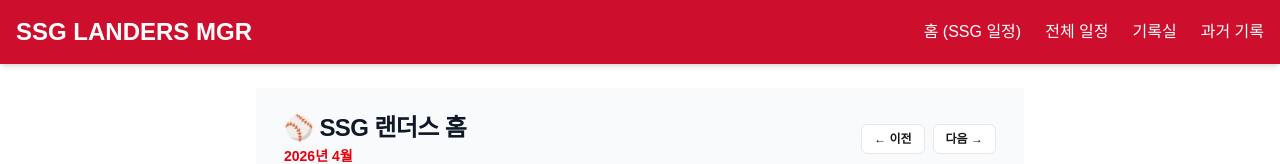
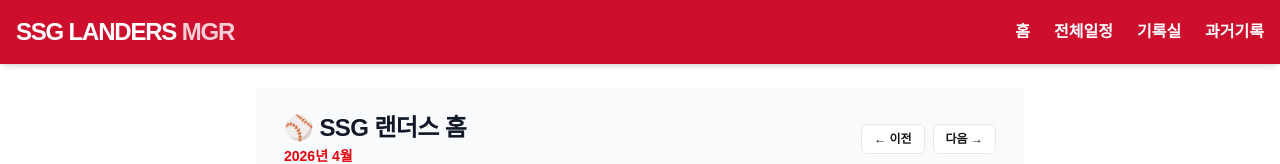
Before and after one commit to bkhun1214/ssg-landers-web, a Next.js app: page / in a window 1280 px wide. Shown: the top 164 px of the page. Built offline with nearby package versions, Linux system fonts and the light colour scheme; no server answers; the database is empty.

Commit message:
header 타이틀 변경

```diff
--- a/src/app/layout.tsx
+++ b/src/app/layout.tsx
@@ -15,20 +15,29 @@ export default function RootLayout({
   return (
     <html lang="ko">
       <body className="bg-gray-50">
-        <header className="bg-[#CE0E2D] text-white p-4 shadow-md">
-          <div className="max-w-7xl mx-auto flex justify-between items-center">
-            <h1 className="text-2xl font-bold">SSG LANDERS MGR</h1>
-            <nav>
-              <ul className="flex space-x-6">
-                <li><a href="/" className="hover:underline">홈 (SSG 일정)</a></li>
-                <li><a href="/schedule" className="hover:underline">전체 일정</a></li>
-                <li><a href="/stats" className="hover:underline">기록실</a></li>
-                <li><a href="/history" className="hover:underline">과거 기록</a></li>
+        <header className="bg-[#CE0E2D] text-white shadow-md sticky top-0 z-50">
+          <div className="max-w-7xl mx-auto px-4 py-3 sm:py-4 flex flex-col sm:flex-row justify-between items-center gap-3">
+
+            {/* 💡 제목 부분: 모바일에서 작게, 줄바꿈 방지 */}
+            <h1 className="text-lg sm:text-2xl font-black tracking-tighter whitespace-nowrap">
+              <a href="/">SSG LANDERS <span className="opacity-80">MGR</span></a>
+            </h1>
+
+            {/* 💡 네비게이션: 모바일에서 글자가 깨지지 않도록 간격 조정 및 스크롤 허용 */}
+            <nav className="w-full sm:w-auto overflow-x-auto scrollbar-hide">
+              <ul className="flex items-center justify-center sm:justify-end space-x-3 sm:space-x-6 text-[13px] sm:text-base font-bold whitespace-nowrap pb-1 sm:pb-0">
+                <li><a href="/" className="hover:text-gray-200 transition-colors">홈</a></li>
+                <li><a href="/schedule" className="hover:text-gray-200 transition-colors">전체일정</a></li>
+                <li><a href="/stats" className="hover:text-gray-200 transition-colors">기록실</a></li>
+                <li><a href="/history" className="hover:text-gray-200 transition-colors">과거기록</a></li>
               </ul>
             </nav>
+
           </div>
         </header>
-        <main className="max-w-7xl mx-auto p-6">
+
+        {/* 메인 컨텐츠 영역도 모바일 패딩 최적화 */}
+        <main className="max-w-7xl mx-auto p-4 sm:p-6">
           {children}
         </main>
       </body>
```
